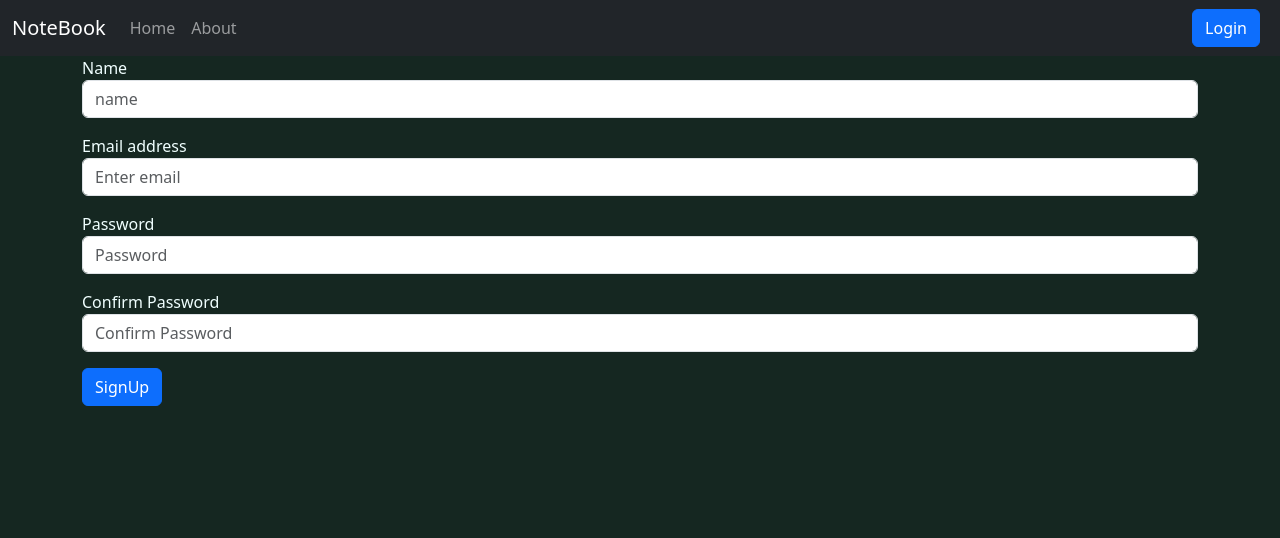
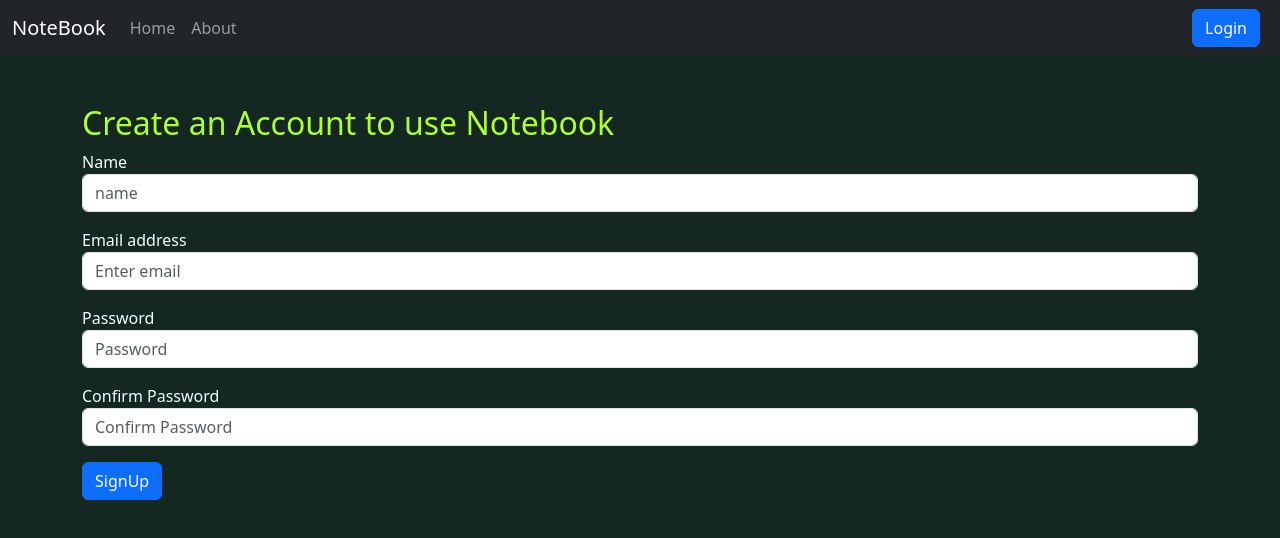
Before and after one commit to sumo47/NoteBook, a React (Create React App) app: page /signUp in a window 1280 px wide. Shown: the top 538 px of the page. Built offline with nearby package versions, Linux system fonts and the light colour scheme.

Commit message:
FrontEnd fully-functional code without depricated dependencies

```diff
--- a/src/components/SignUp.js
+++ b/src/components/SignUp.js
@@ -4,7 +4,7 @@ import NoteContext from '../context/NoteContext'
 function SignUp(props) {
 
   const { SignUp } = useContext(NoteContext)
-  const {showAlert} = props
+  const { showAlert } = props
 
   const [state, setState] = useState({ name: '', email: '', password: '' })
 
@@ -19,6 +19,7 @@ function SignUp(props) {
 
   return (
     <div>
+      <h2 className='mt-5'>Create an Account to use Notebook</h2>
       <form onSubmit={handleClick}>
         <div className="form-group">
           <label htmlFor="name">Name</label>
@@ -39,10 +40,7 @@ function SignUp(props) {
         <button type="submit" className="btn btn-primary">SignUp</button>
       </form>
     </div>
-
   )
-
-
 }
 
 export default SignUp
```
